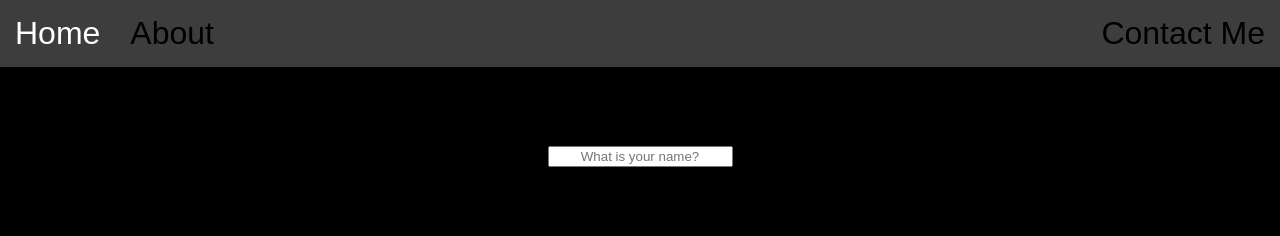
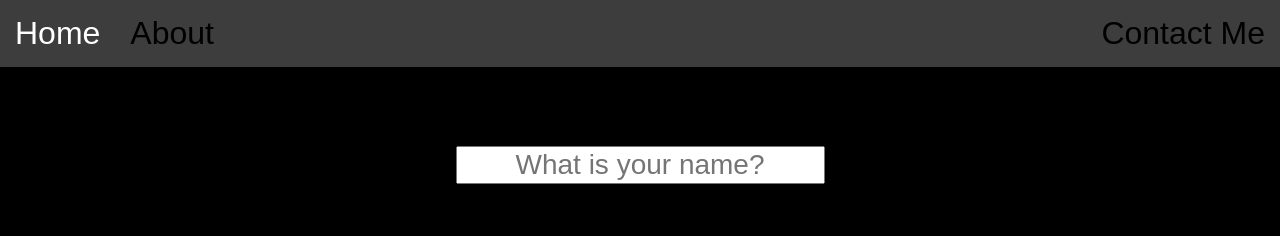
Before and after one commit to luckymanaya/Svelte, a SvelteKit app: page / in a window 1280 px wide. Shown: the top 236 px of the page. Built offline with nearby package versions, Linux system fonts and the light colour scheme.

Commit message:
Edit picture1 height. Increase font size for input

```diff
--- a/src/routes/+page.svelte
+++ b/src/routes/+page.svelte
@@ -17,7 +17,7 @@
     class="nameText"
     bind:value={name}
     placeholder="What is your name?"
-    style="margin-top: 10%; margin-bottom: 10%"
+    style="margin-top: 10%; margin-bottom: 10%; font-size: 1.75em"
   />
   <!--Displays the user's name with a capitalized first letter-->
   <h2 style="margin-bottom: 10%">
@@ -80,7 +80,7 @@
     background-size: cover;
     background-position: center;
     width: 100%;
-    height: 900px;
+    height: 970px;
   }
   .picture2 {
     background-image: url("images/castle.jpg");
```
